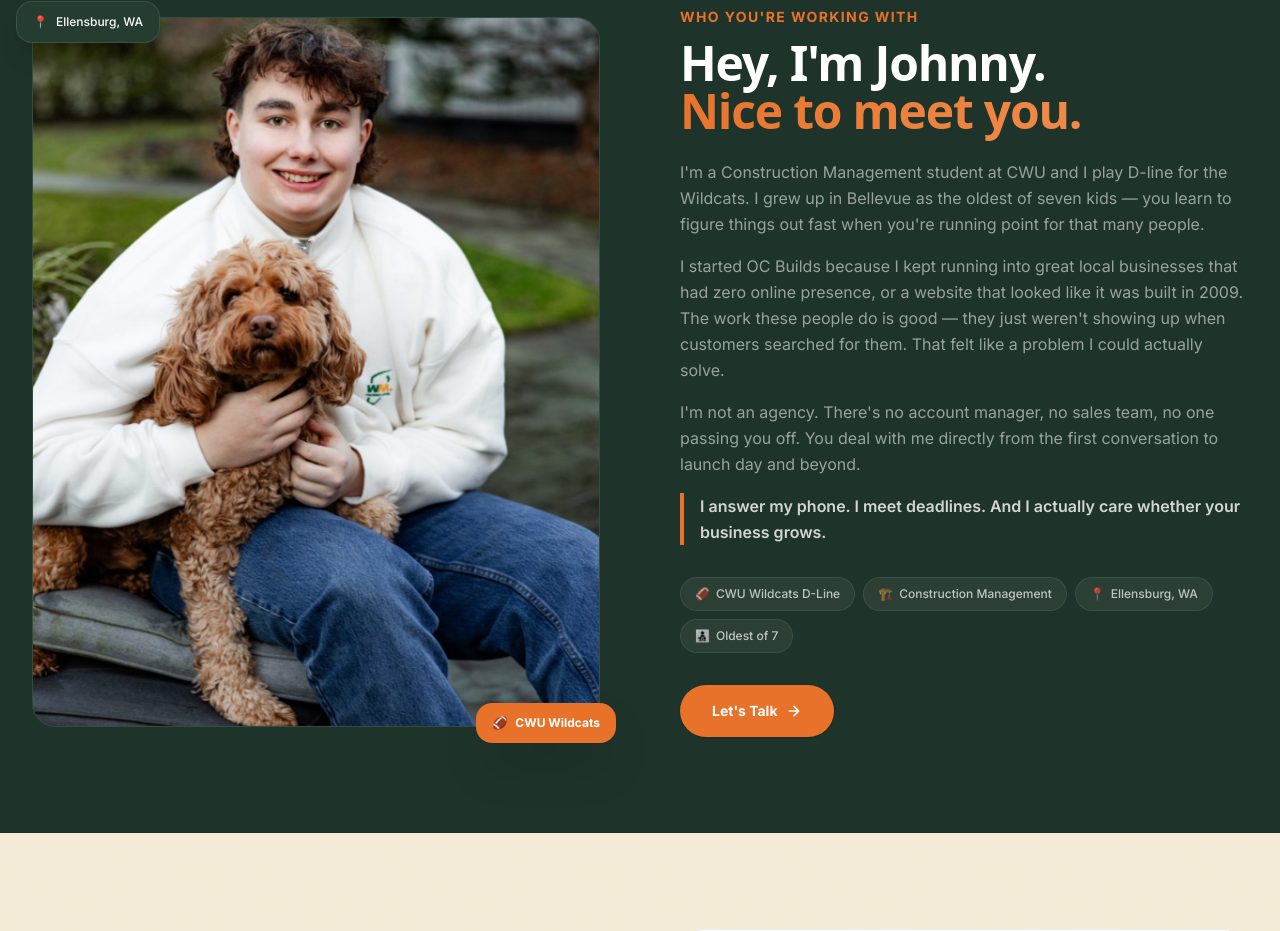
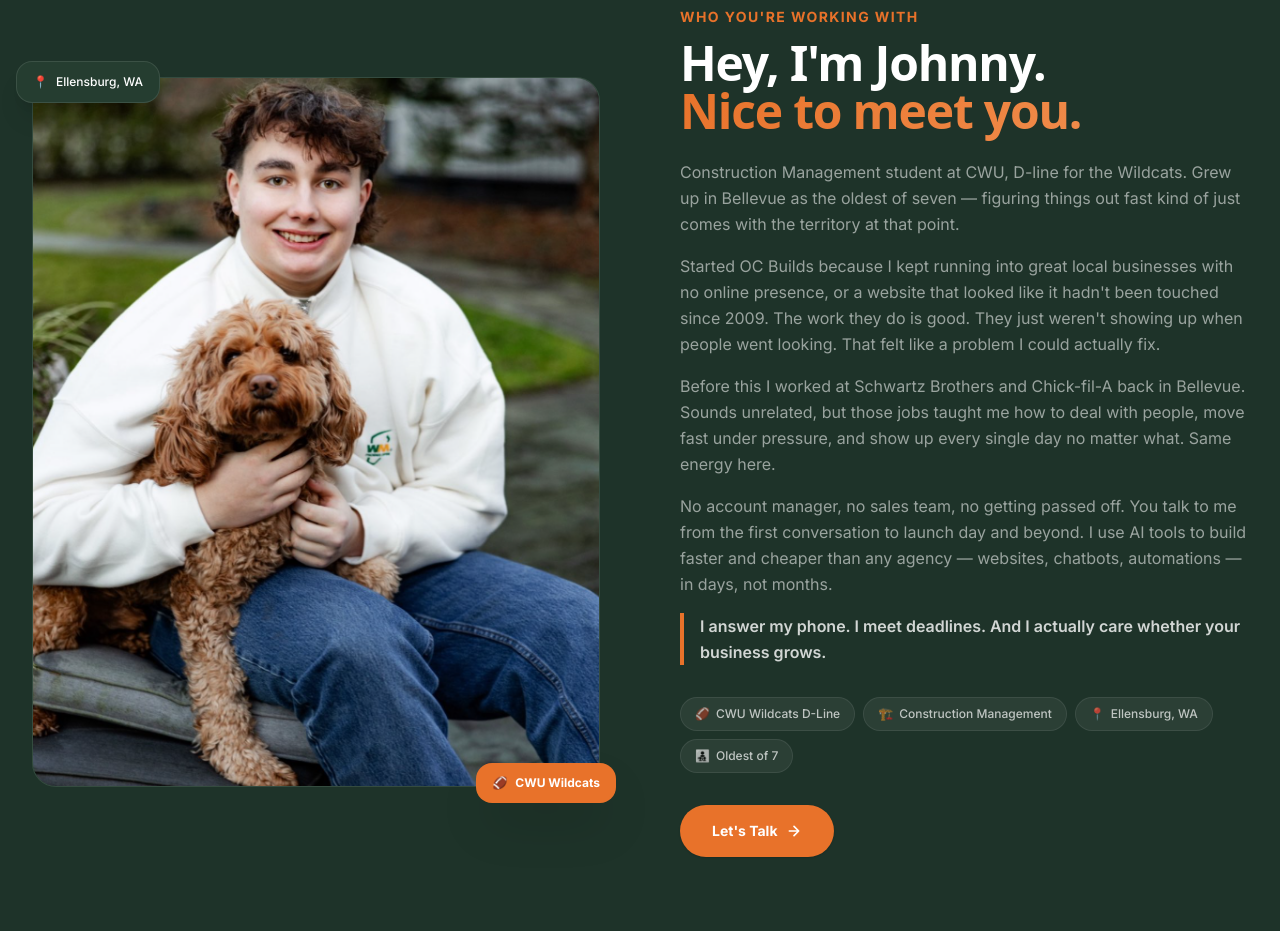
Before and after one commit to johnnyoconnormain-cmyk/oc-builds, a React (Vite) app: page / in a window 1280 px wide. Shown: the part 5373-6304 px from the top of the page. Built offline with nearby package versions, Linux system fonts and the light colour scheme; no server answers; a web font is replaced by a local one.

Commit message:
Update About section with Johnny's real background
Added Schwartz Brothers/Chick-fil-A story, AI tools mention, and
days-not-months pitch. Kept the voice natural and conversational.

Co-Authored-By: Claude Sonnet 4.6 <noreply@anthropic.com>

```diff
--- a/src/components/About.jsx
+++ b/src/components/About.jsx
@@ -40,22 +40,28 @@ export default function About() {
 
             <div className="space-y-4 text-white/55 text-base leading-relaxed mb-8">
               <p>
-                I'm a Construction Management student at CWU and I play D-line
-                for the Wildcats. I grew up in Bellevue as the oldest of seven
-                kids — you learn to figure things out fast when you're running
-                point for that many people.
+                Construction Management student at CWU, D-line for the Wildcats.
+                Grew up in Bellevue as the oldest of seven — figuring things out
+                fast kind of just comes with the territory at that point.
               </p>
               <p>
-                I started OC Builds because I kept running into great local
-                businesses that had zero online presence, or a website that
-                looked like it was built in 2009. The work these people do is
-                good — they just weren't showing up when customers searched for
-                them. That felt like a problem I could actually solve.
+                Started OC Builds because I kept running into great local
+                businesses with no online presence, or a website that looked like
+                it hadn't been touched since 2009. The work they do is good.
+                They just weren't showing up when people went looking. That felt
+                like a problem I could actually fix.
               </p>
               <p>
-                I'm not an agency. There's no account manager, no sales team,
-                no one passing you off. You deal with me directly from the first
-                conversation to launch day and beyond.
+                Before this I worked at Schwartz Brothers and Chick-fil-A back
+                in Bellevue. Sounds unrelated, but those jobs taught me how to
+                deal with people, move fast under pressure, and show up every
+                single day no matter what. Same energy here.
+              </p>
+              <p>
+                No account manager, no sales team, no getting passed off. You
+                talk to me from the first conversation to launch day and beyond.
+                I use AI tools to build faster and cheaper than any agency —
+                websites, chatbots, automations — in days, not months.
               </p>
               <p className="callout-accent text-white/80 font-semibold">
                 I answer my phone. I meet deadlines. And I actually care whether
```
